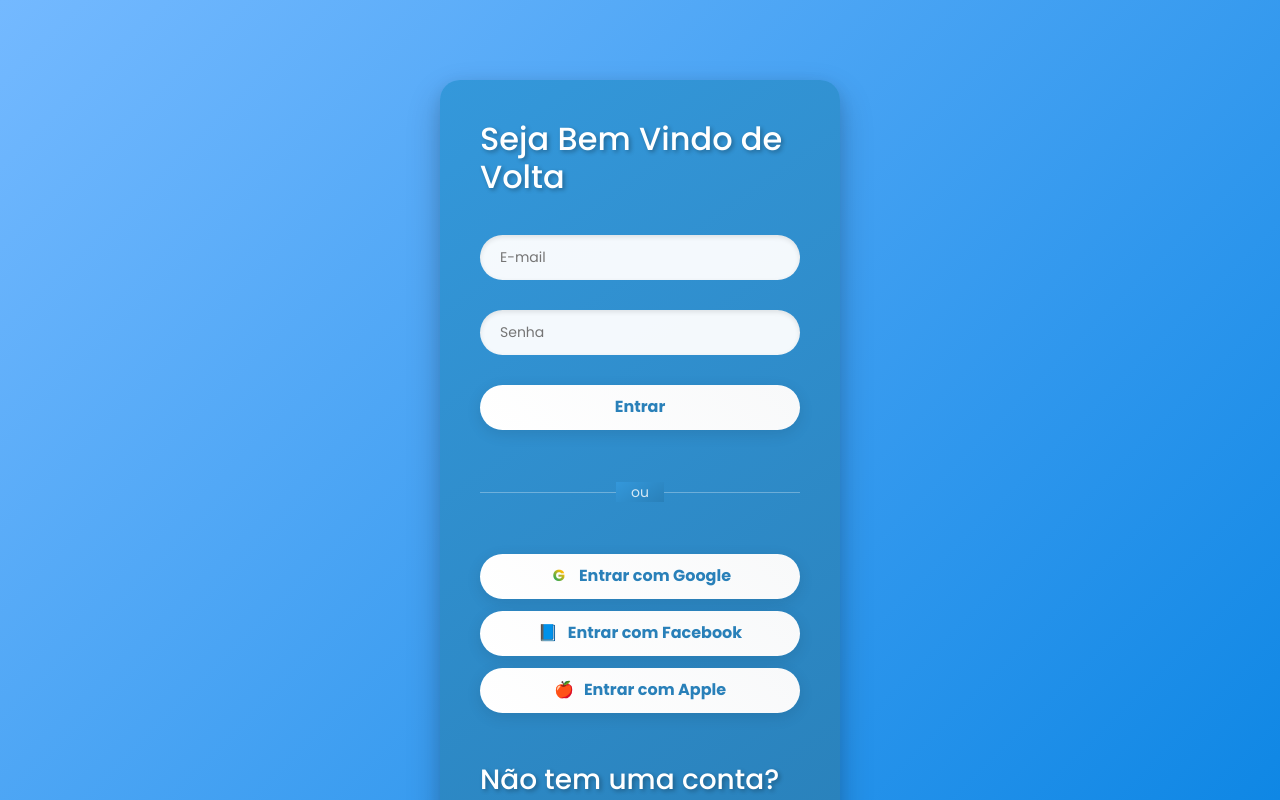
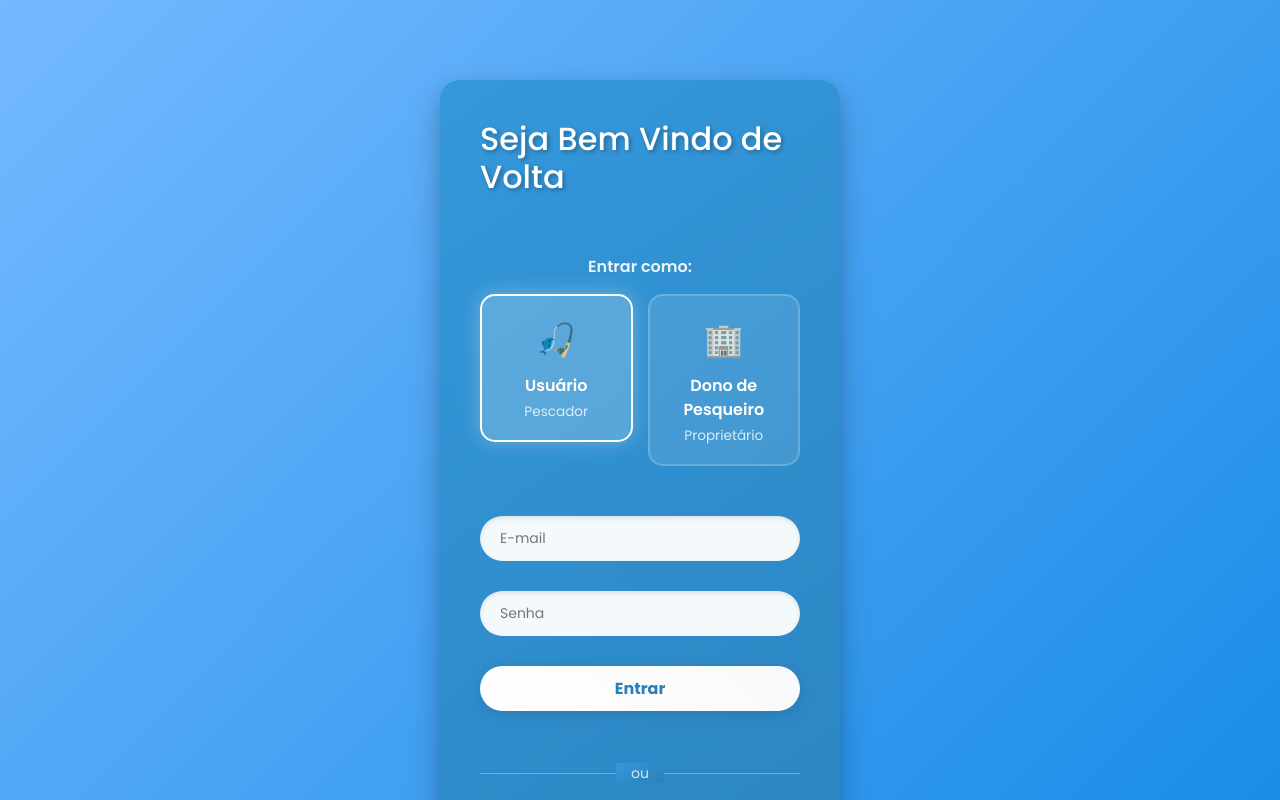
Before and after one commit to Deyvid333/TCC-Smart-Fishing-inf2dm, a React (Vite) app: page /login in a window 1280 px wide. Shown: the top 800 px of the page. Built offline with nearby package versions, Linux system fonts and the light colour scheme.

Commit message:
Adicionada seleção de tipo de usuário no login e correção do logout do admin

```diff
--- a/src/AdminDashboard.jsx
+++ b/src/AdminDashboard.jsx
@@ -72,7 +72,7 @@ function AdminDashboard() {
 
   const handleLogout = () => {
     if (confirm('Tem certeza que deseja sair do painel administrativo?')) {
-      window.location.href = '/inicial';
+      window.location.href = '/login';
     }
   };
 
--- a/src/Login.jsx
+++ b/src/Login.jsx
@@ -1,8 +1,10 @@
 import { Link, useNavigate } from 'react-router-dom';
+import { useState } from 'react';
 import './App.css';
 
 function Login() {
   const navigate = useNavigate();
+  const [tipoUsuario, setTipoUsuario] = useState('usuario');
 
   const handleLogin = (e) => {
     e.preventDefault();
@@ -14,12 +16,22 @@ function Login() {
       return;
     }
 
-    navigate('/inicial');
+    // Redireciona baseado no tipo de usuário
+    if (tipoUsuario === 'dono') {
+      navigate('/admin');
+    } else {
+      navigate('/inicial');
+    }
   };
 
   const handleSocialLogin = (provider) => {
     console.log(`Login com ${provider}`);
-    navigate('/inicial');
+    // Redireciona baseado no tipo de usuário selecionado
+    if (tipoUsuario === 'dono') {
+      navigate('/admin');
+    } else {
+      navigate('/inicial');
+    }
   };
 
   const handleForgotPassword = () => {
@@ -30,6 +42,42 @@ function Login() {
     <div className="container">
       <form className="custom-form">
         <h1>Seja Bem Vindo de Volta</h1>
+
+        <div className="user-type-selection">
+          <label className="user-type-label">Entrar como:</label>
+          <div className="user-type-options">
+            <label className="user-type-option">
+              <input
+                type="radio"
+                name="tipoUsuario"
+                value="usuario"
+                checked={tipoUsuario === 'usuario'}
+                onChange={(e) => setTipoUsuario(e.target.value)}
+              />
+              <span className="user-type-text">
+                <span className="user-type-icon">🎣</span>
+                <span className="user-type-title">Usuário</span>
+                <span className="user-type-desc">Pescador</span>
+              </span>
+            </label>
+
+            <label className="user-type-option">
+              <input
+                type="radio"
+                name="tipoUsuario"
+                value="dono"
+                checked={tipoUsuario === 'dono'}
+                onChange={(e) => setTipoUsuario(e.target.value)}
+              />
+              <span className="user-type-text">
+                <span className="user-type-icon">🏢</span>
+                <span className="user-type-title">Dono de Pesqueiro</span>
+                <span className="user-type-desc">Proprietário</span>
+              </span>
+            </label>
+          </div>
+        </div>
+
         <input name="email" type="email" placeholder="E-mail" required />
         <input name="senha" type="password" placeholder="Senha" required />
 
```
